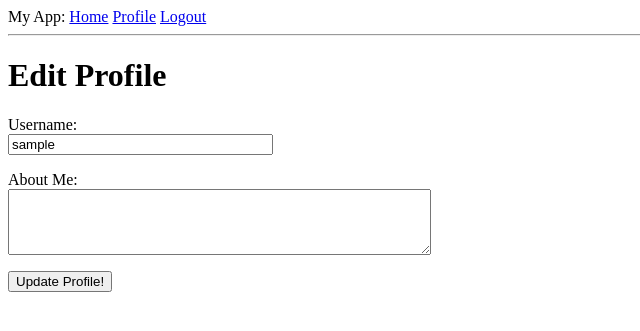
After one commit to Meir-Shapiro/python-flask, a Flask app: page /edit_profile in a window 1280 px wide. The commit adds this page. Shown: the top 331 px of the page, without its empty margins (0-640 px from the left). Run offline with Flask 2, Linux system fonts and the light colour scheme; the visitor is signed in with stand-in values (Sample User, id 1); data comes from the database, SQL or seed files in the repository; both versions use the stored data as it was after the commit.

Commit message:
Chapter 6

```diff
--- a/app/forms.py
+++ b/app/forms.py
@@ -1,6 +1,6 @@
 from flask_wtf import FlaskForm
-from wtforms import StringField, PasswordField, BooleanField, SubmitField
-from wtforms.validators import DataRequired, ValidationError, Email, EqualTo
+from wtforms import StringField, PasswordField, BooleanField, SubmitField, TextAreaField
+from wtforms.validators import DataRequired, ValidationError, Email, EqualTo, Length
 from app.models import User
 
 
@@ -27,3 +27,9 @@ class RegistrationForm(FlaskForm):
         user = User.query.filter_by(email=email.data).first()
         if user is not None:
             raise ValidationError('You already registered!')
+
+
+class EditProfileForm(FlaskForm):
+    username = StringField('Username:', validators=[DataRequired()])
+    about_me = TextAreaField('About Me:', validators=[Length(min=0, max=250)])
+    submit = SubmitField('Update Profile!')
--- a/app/models.py
+++ b/app/models.py
@@ -3,6 +3,7 @@ from app import db
 from app import login
 from werkzeug.security import generate_password_hash, check_password_hash
 from flask_login import UserMixin
+from hashlib import md5
 
 
 class User(UserMixin, db.Model):
@@ -10,6 +11,8 @@ class User(UserMixin, db.Model):
     username = db.Column(db.String(50), index=True, unique=True)
     email = db.Column(db.String(100), index=True, unique=True)
     password_hash = db.Column(db.String(128))
+    about_me = db.Column(db.String(250))
+    last_seen = db.Column(db.DateTime, default=datetime.utcnow)
     posts = db.relationship('Post', backref='author', lazy='dynamic')
 
     def set_password(self, password):
@@ -17,6 +20,10 @@ class User(UserMixin, db.Model):
 
     def check_password(self, password):
         return check_password_hash(self.password_hash, password)
+
+    def avatar(self, size):
+        digest = md5(self.email.lower().encode('utf-8')).hexdigest()
+        return 'https://www.gravatar.com/avatar/{}?d=identicon&s={}'.format(digest, size)
 
     def __repr__(self):
         return '<User: {} Email: {}>'.format(self.username, self.email)
--- a/app/routes.py
+++ b/app/routes.py
@@ -1,9 +1,17 @@
 from flask import render_template, flash, redirect, url_for, request
 from app import app, db
-from app.forms import LoginForm, RegistrationForm
+from app.forms import LoginForm, RegistrationForm, EditProfileForm
 from flask_login import current_user, login_user, logout_user, login_required
 from app.models import User
 from werkzeug.urls import url_parse
+from datetime import datetime
+
+
+@app.before_request
+def before_request():
+    if current_user.is_authenticated:
+        current_user.last_seen = datetime.utcnow()
+        db.session.commit()
 
 
 @app.route('/')
@@ -60,3 +68,30 @@ def register():
         flash('You are now registered, please login!')
         return redirect(url_for('login'))
     return render_template('register.html', title='Register', form=form)
+
+
+@app.route('/user/<username>')
+@login_required
+def user(username):
+    user = User.query.filter_by(username=username).first_or_404()
+    posts = [
+        {'author': user, 'body': 'Test post #1'},
+        {'author': user, 'body': 'Test post #2'}
+    ]
+    return render_template('user.html', user=user, posts=posts)
+
+
+@app.route('/edit_profile', methods=['POST', 'GET'])
+@login_required
+def edit_profile():
+    form = EditProfileForm()
+    if form.validate_on_submit():
+        current_user.username = form.username.data
+        current_user.about_me = form.about_me.data
+        db.session.commit()
+        flash('Your changes have been saved.')
+        return redirect(url_for('edit_profile'))
+    elif request.method == 'GET':
+        form.username.data = current_user.username
+        form.about_me.data = current_user.about_me
+    return render_template('edit_profile.html', title='Edit Profile', form=form)
--- a/app/templates/base.html
+++ b/app/templates/base.html
@@ -13,6 +13,7 @@
     <a href="{{ url_for('login') }}">Login</a>
     <a href="{{ url_for('register') }}">Register</a>
     {% else %}
+    <a href="{{ url_for('user', username=current_user.username) }}">Profile</a>
     <a href="{{ url_for('logout') }}">Logout</a>
     {% endif %}
 </div>
--- /dev/null
+++ b/app/templates/edit_profile.html
@@ -0,0 +1,22 @@
+{% extends "base.html" %}
+{% block mycontent %}
+<h1>Edit Profile</h1>
+<form action="" method="post">
+    {{ form.hidden_tag() }}
+    <p>
+        {{ form.username.label }}<br>
+        {{ form.username(size=30) }}<br>
+        {% for error in form.username.errors %}
+        <span style="color: red;">[{{ error }}]</span>
+        {% endfor %}
+    </p>
+    <p>
+        {{ form.about_me.label }}<br>
+        {{ form.about_me(cols=50, rows=4) }}<br>
+        {% for error in form.about_me.errors %}
+        <span style="color: red;">[{{ error }}]</span>
+        {% endfor %}
+    </p>
+    <p>{{ form.submit() }}</p>
+</form>
+{% endblock %}
```
Also changed, not shown: app/templates/_post.html (added, +10 -0 lines), app/templates/user.html (added, +22 -0 lines), app.db.
